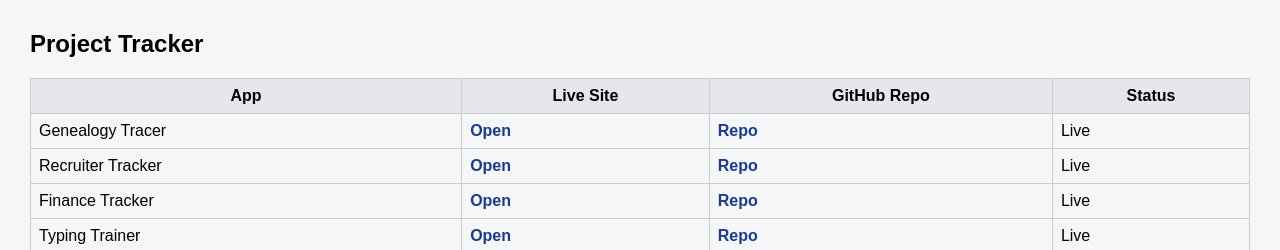
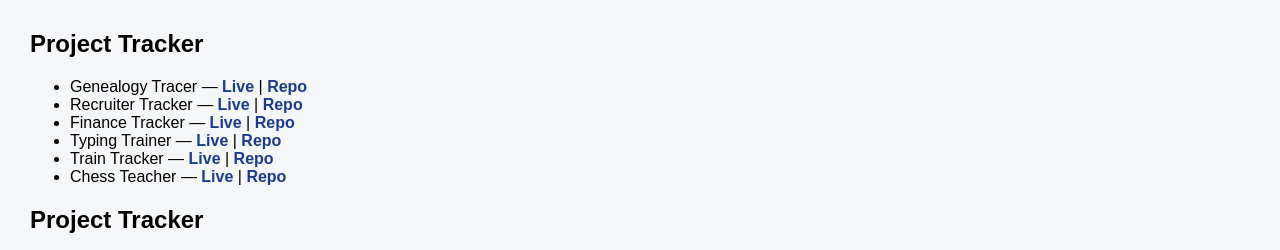
Before and after one commit to Mohican76/developer-control-panel, a plain HTML site: page index.html in a window 1280 px wide. Shown: the top 250 px of the page. Drawn offline with Linux system fonts and the light colour scheme.

Commit message:
Add project links to index.html
Added project links for various applications including Genealogy Tracer, Recruiter Tracker, Finance Tracker, Typing Trainer, Train Tracker, and Chess Teacher.

```diff
--- a/index.html
+++ b/index.html
@@ -1,3 +1,43 @@
+<h2>Project Tracker</h2>
+
+<ul>
+<li>
+Genealogy Tracer —
+<a href="https://whimsical-cobbler-2ca4b6.netlify.app">Live</a> |
+<a href="https://github.com/Mohican76/Genealogy-Tracer">Repo</a>
+</li>
+
+<li>
+Recruiter Tracker —
+<a href="https://recruiter-tracker.netlify.app">Live</a> |
+<a href="https://github.com/Mohican76/Recruiter-tracker">Repo</a>
+</li>
+
+<li>
+Finance Tracker —
+<a href="https://geralds-financial-tracker.netlify.app">Live</a> |
+<a href="https://github.com/Mohican76/Finance-tracker">Repo</a>
+</li>
+
+<li>
+Typing Trainer —
+<a href="https://geralds-typing-trainer.netlify.app">Live</a> |
+<a href="https://github.com/Mohican76/Typing-Trainer">Repo</a>
+</li>
+
+<li>
+Train Tracker —
+<a href="https://geralds-train-tracker.netlify.app">Live</a> |
+<a href="https://github.com/Mohican76/Train-tracker">Repo</a>
+</li>
+
+<li>
+Chess Teacher —
+<a href="https://gerald-chess-teacher.netlify.app">Live</a> |
+<a href="https://github.com/Mohican76/Chess-Teacher">Repo</a>
+</li>
+
+</ul>
 <h2>Project Tracker</h2>
 
 <table style="width:100%; border-collapse:collapse;">
```
